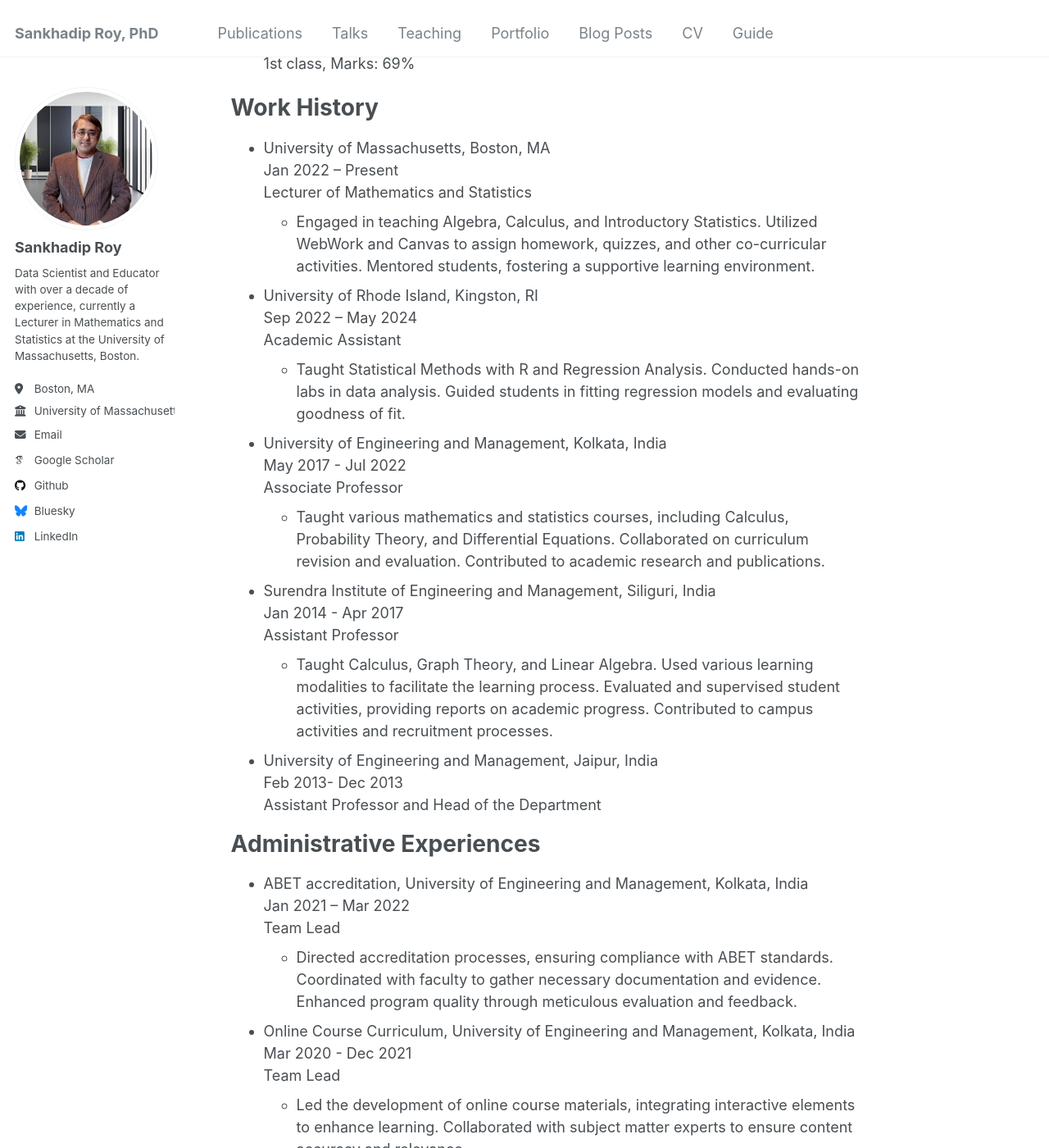
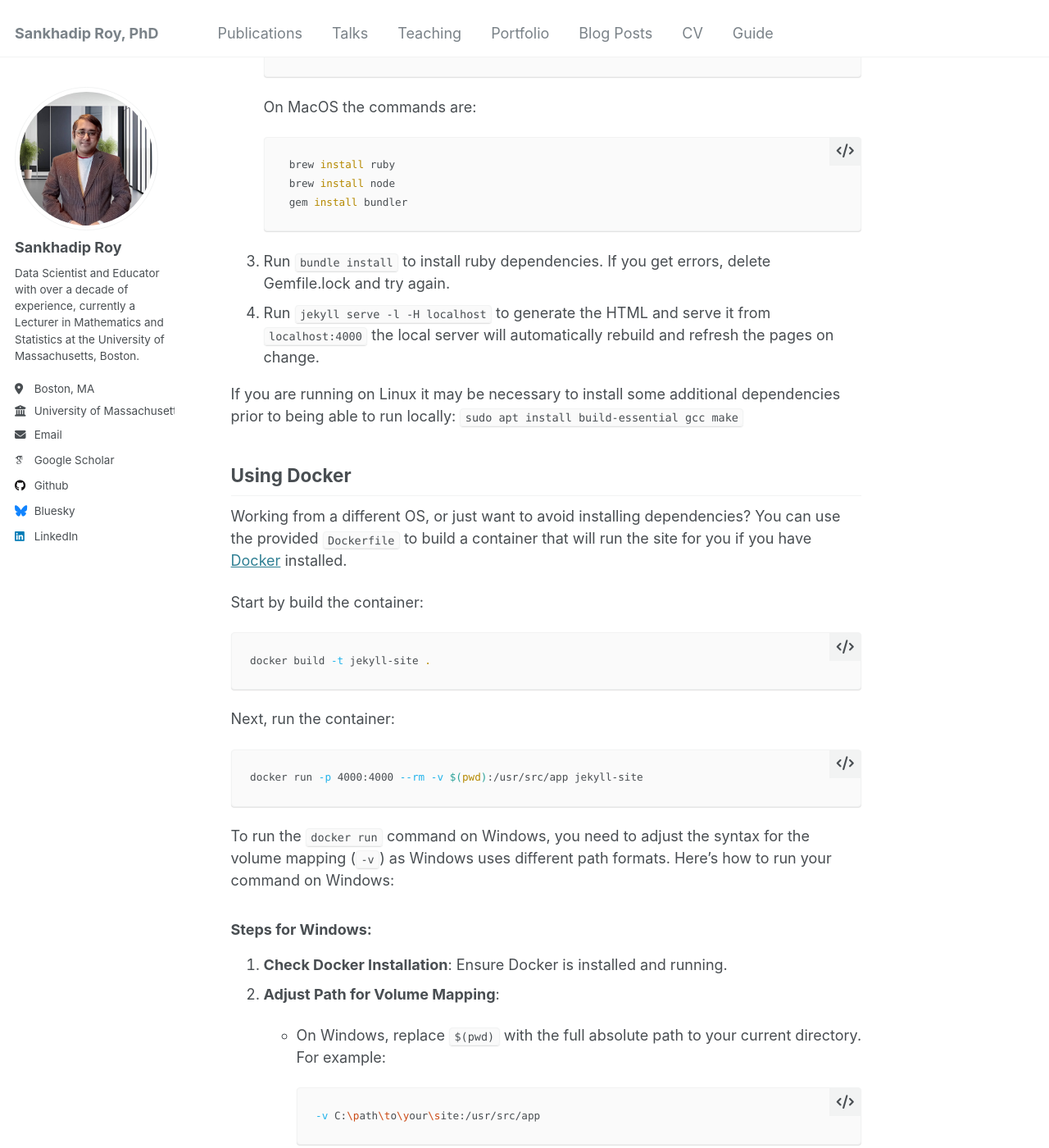
Before and after one commit to sankhauri/Sankhadip, a Jekyll site: the page built from _pages/about.md, in a window 1280 px wide and 1400 px high, scrolled down 1087 px. Shown: the whole window at 82% size. Built offline with Jekyll 4.4.1, drawn with Linux system fonts in a browser that asks for light colours; some web fonts are replaced; our own code applies the rules of GitHub Pages for plain Markdown files; some of the changed text lies outside the part shown.

Commit message:
Update about.md

````diff
--- a/_pages/about.md
+++ b/_pages/about.md
@@ -1,73 +1,119 @@
+# Academic Pages
+**About**
 
+#![Academic Pages template example](images/homepage.png "Academic Pages template example")
 
-# About
+# Getting Started
 I am a Teaching Faculty  in the Department of Mathematics  at the University of Massachusetts Boston. My research areas include finite fields and statistics, of which I am interested in both pure and applied sides. During my PhD dissertation, I have studied the quadratic forms over finite fields of characteristic two and I have determined possible pairs of invariants of some quadratic forms. I have used the quadratic trace forms to construct a new set of maximal Artin-Schreier
 curves. In the last couple of years, I have also been working on Bayesian Regression Models, Claim Analysis in Insurance, Missing Data Analysis and
 Spatio-Temporal Autoregressive Models. My recent and ongoing projects include:
 
-1. Using cyclotomic cosets to produce a new set of BCH codes.
-2. Working on families of quaternary or in general $p$-ary sequences.
-3. Enhancing motor insurance claim prediction sensitivity by applying various machine learning techniques combined with different feature selection and sampling strategies, leading to improved decision-making processes for Insurtech.
-4. Predicting the frequency of  traffic crashs by adopting a conditional autoregressive model (CAR) within the Bayesian framework, leading to more accurate forecasts for Pennsylvania counties.
-5. Predicting US stock prices using LSTM.
+1. Teaching Quantitative Reasoning, College Algebra, Pre-Calculus and Introductory Statistics.
+2. Assisted faculty members in preparing materials for upcoming classes.
+3.Effectively utilized WebWork and Canvas to assign homework, quizzes, and other co-curricular activities.
 
-# Education
 
-* Ph.D. in Mathematics
-  Southern Illinois University, Carbondale, IL, USA\
-  Dissertation title: “Trace Forms over Finite Fields of Characteristic Two”.\
-  Advisor: Prof. (Late) Robert Fitzgerald.
+See more info at https://academicpages.github.io/
 
-* Master of Science in Statistics
-  University of Rhode Island, Kingston, RI \
-  GPA: 3.95 out of 4.
+## Running locally
 
-* Master of Science in Mathematics
-  Southern Illinois University, Carbondale, IL\
-  GPA: 4.0 out of 4.
+When you are initially working your website, it is very useful to be able to preview the changes locally before pushing them to GitHub. To work locally you will need to:
 
-* Bachelor of Science in Mathematics
-  St. Xavier's College, University of Calcutta, Kolkata, India\
-  1st class, Marks: 69%
+1. Clone the repository and made updates as detailed above.
+1. Make sure you have ruby-dev, bundler, and nodejs installed
 
-# Work History
-* University of Massachusetts, Boston, MA\
-  Jan 2022 – Present\
-  Lecturer of Mathematics and Statistics
-  - Engaged in teaching Algebra, Calculus, and Introductory Statistics. Utilized WebWork and Canvas to assign homework, quizzes, and other co-curricular activities. Mentored students, fostering a supportive
-  learning environment.
+    On most Linux distribution and [Windows Subsystem Linux](https://learn.microsoft.com/en-us/windows/wsl/about) the command is:
+    ```bash
+    sudo apt install ruby-dev ruby-bundler nodejs
+    ```
+    On MacOS the commands are:
+    ```bash
+    brew install ruby
+    brew install node
+    gem install bundler
+    ```
+1. Run `bundle install` to install ruby dependencies. If you get errors, delete Gemfile.lock and try again.
+1. Run `jekyll serve -l -H localhost` to generate the HTML and serve it from `localhost:4000` the local server will automatically rebuild and refresh the pages on change.
 
-* University of Rhode Island, Kingston, RI\
-  Sep 2022 – May 2024\
-  Academic Assistant
-  -	Taught Statistical Methods with R and Regression Analysis. Conducted hands-on labs in data analysis. Guided students in fitting regression models and evaluating goodness of fit.
+If you are running on Linux it may be necessary to install some additional dependencies prior to being able to run locally: `sudo apt install build-essential gcc make`
 
-* University of Engineering and Management, Kolkata, India\
-  May 2017 - Jul 2022\
-  Associate Professor
-   - Taught various mathematics and statistics courses, including Calculus, Probability Theory, and Differential Equations. Collaborated on curriculum revision and evaluation. Contributed to academic research and publications.
+## Using Docker
 
-* Surendra Institute of Engineering and Management, Siliguri, India\
-  Jan 2014 - Apr 2017\
-  Assistant Professor
-   - Taught Calculus, Graph Theory, and Linear Algebra. Used various learning modalities to facilitate the learning process. Evaluated and supervised student activities, providing reports on academic progress. Contributed to campus activities and recruitment processes.
+Working from a different OS, or just want to avoid installing dependencies? You can use the provided `Dockerfile` to build a container that will run the site for you if you have [Docker](https://www.docker.com/) installed.
 
-* University of Engineering and Management, Jaipur, India\
-  Feb 2013- Dec 2013\
-  Assistant Professor and Head of the Department
+Start by build the container:
 
-# Administrative Experiences
-* ABET accreditation, University of Engineering and Management, Kolkata, India\
-  Jan 2021 – Mar 2022\
-  Team Lead
-    - Directed accreditation processes, ensuring compliance with ABET standards. Coordinated with faculty to gather necessary documentation and evidence. Enhanced program quality through meticulous evaluation and feedback.
+```bash
+docker build -t jekyll-site .
+```
 
-* Online Course Curriculum, University of Engineering and Management, Kolkata, India\
-  Mar 2020 - Dec 2021\
-  Team Lead
-   - Led the development of online course materials, integrating interactive elements to enhance learning. Collaborated with subject matter experts to ensure content accuracy and relevance.
+Next, run the container:
+```bash
+docker run -p 4000:4000 --rm -v $(pwd):/usr/src/app jekyll-site
+```
 
-* Board of Studies, Department of Basic Science and Humanities,University of Engineering and Management, Kolkata, India\
-  Jul 2017 - Jun 2022
-  Secretary
-    -	Managed board meetings, documented minutes, and facilitated communication among members. Contributed to curriculum development and academic policy formulation. Ensured smooth operation of departmental activities.
+To run the `docker run` command on Windows, you need to adjust the syntax for the volume mapping (`-v`) as Windows uses different path formats. Here's how to run your command on Windows:
+
+### Steps for Windows:
+1. **Check Docker Installation**: Ensure Docker is installed and running.
+2. **Adjust Path for Volume Mapping**:
+
+   - On Windows, replace `$(pwd)` with the full absolute path to your current directory. For example:
+
+     ```bash
+     -v C:\path\to\your\site:/usr/src/app
+     ```
+
+### Full Command Example:
+```bash
+docker run -p 4000:4000 --rm -v C:\path\to\your\site:/usr/src/app jekyll-site
+```
+
+### Things to Keep in Mind:
+1. **Use PowerShell**:
+   - If you are using PowerShell, you can use `${PWD}` for the current directory:
+     ```bash
+     docker run -p 4000:4000 --rm -v ${PWD}:/usr/src/app jekyll-site
+     ```
+
+2. **Enable Docker File Sharing**:
+   - If your volume doesn't map correctly, ensure Docker has access to the drive where your project resides. To do this:
+     - Open Docker Desktop.
+     - Go to *Settings* → *Resources* → *File Sharing*.
+     - Add your drive (e.g., `C:`).
+
+3. **Run in Command Prompt or PowerShell**:
+   - In *Command Prompt*:
+
+     ```bash
+     docker run -p 4000:4000 --rm -v C:\path\to\your\site:/usr/src/app jekyll-site
+     ```
+   - In *PowerShell*:
+
+     ```bash
+     docker run -p 4000:4000 --rm -v ${PWD}:/usr/src/app jekyll-site
+     ```
+
+# Maintenance
+
+Bug reports and feature requests to the template should be [submitted via GitHub](https://github.com/academicpages/academicpages.github.io/issues/new/choose). For questions concerning how to style the template, please feel free to start a [new discussion on GitHub](https://github.com/academicpages/academicpages.github.io/discussions).
+
+This repository was forked (then detached) by [Stuart Geiger](https://github.com/staeiou) from the [Minimal Mistakes Jekyll Theme](https://mmistakes.github.io/minimal-mistakes/), which is © 2016 Michael Rose and released under the MIT License (see LICENSE.md). It is currently being maintained by [Robert Zupko](https://github.com/rjzupkoii) and additional maintainers would be welcomed.
+
+## Bugfixes and enhancements
+
+If you have bugfixes and enhancements that you would like to submit as a pull request, you will need to [fork](https://docs.github.com/en/pull-requests/collaborating-with-pull-requests/working-with-forks/fork-a-repo) this repository as opposed to using it as a template. This will also allow you to [synchronize your copy](https://docs.github.com/en/pull-requests/collaborating-with-pull-requests/working-with-forks/syncing-a-fork) of template to your fork as well.
+
+Unfortunately, one logistical issue with a template theme like Academic Pages that makes it a little tricky to get bug fixes and updates to the core theme. If you use this template and customize it, you will probably get merge conflicts if you attempt to synchronize. If you want to save your various .yml configuration files and markdown files, you can delete the repository and fork it again. Or you can manually patch.
+
+---
+<div align="center">
+
+![pages-build-deployment](https://github.com/academicpages/academicpages.github.io/actions/workflows/pages/pages-build-deployment/badge.svg)
+[![GitHub contributors](https://img.shields.io/github/contributors/academicpages/academicpages.github.io.svg)](https://github.com/academicpages/academicpages.github.io/graphs/contributors)
+[![GitHub release](https://img.shields.io/github/v/release/academicpages/academicpages.github.io)](https://github.com/academicpages/academicpages.github.io/releases/latest)
+[![GitHub license](https://img.shields.io/github/license/academicpages/academicpages.github.io?color=blue)](https://github.com/academicpages/academicpages.github.io/blob/master/LICENSE)
+
+[![GitHub stars](https://img.shields.io/github/stars/academicpages/academicpages.github.io)](https://github.com/academicpages/academicpages.github.io)
+[![GitHub forks](https://img.shields.io/github/forks/academicpages/academicpages.github.io)](https://github.com/academicpages/academicpages.github.io/fork)
+</div>
````
